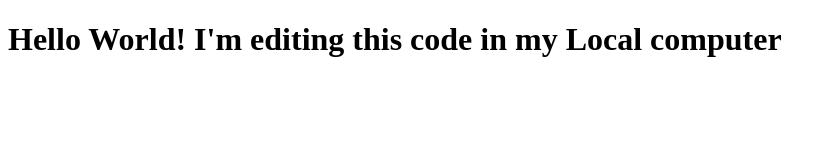
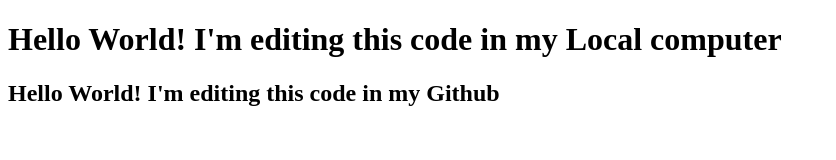
Before and after one commit to jandiman/github-tutorial-2, a plain HTML site: page index.html in a window 1280 px wide. Shown: the whole page, without its empty margins (0-836 px from the left). Drawn offline with Linux system fonts and the light colour scheme.

Commit message:
Update index.html

```diff
--- a/index.html
+++ b/index.html
@@ -7,5 +7,6 @@
 </head>
 <body>
     <h1>Hello World! I'm editing this code in my Local computer</h1>
+    <h2>Hello World! I'm editing this code in my Github</h2>
 </body>
 </html>
```
